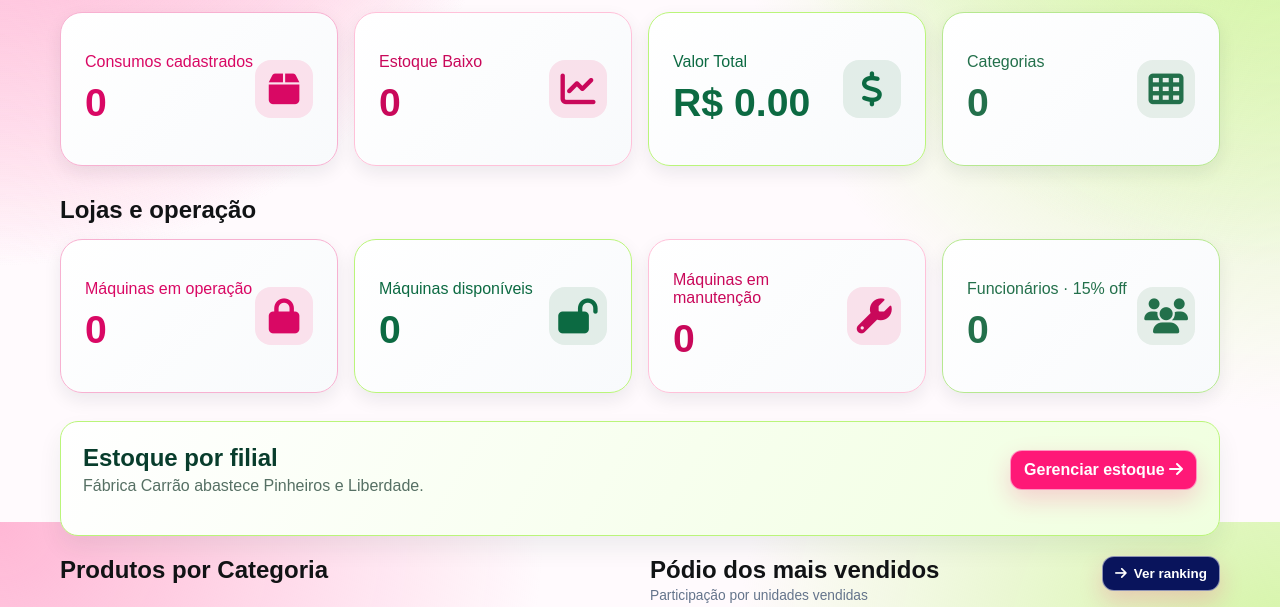
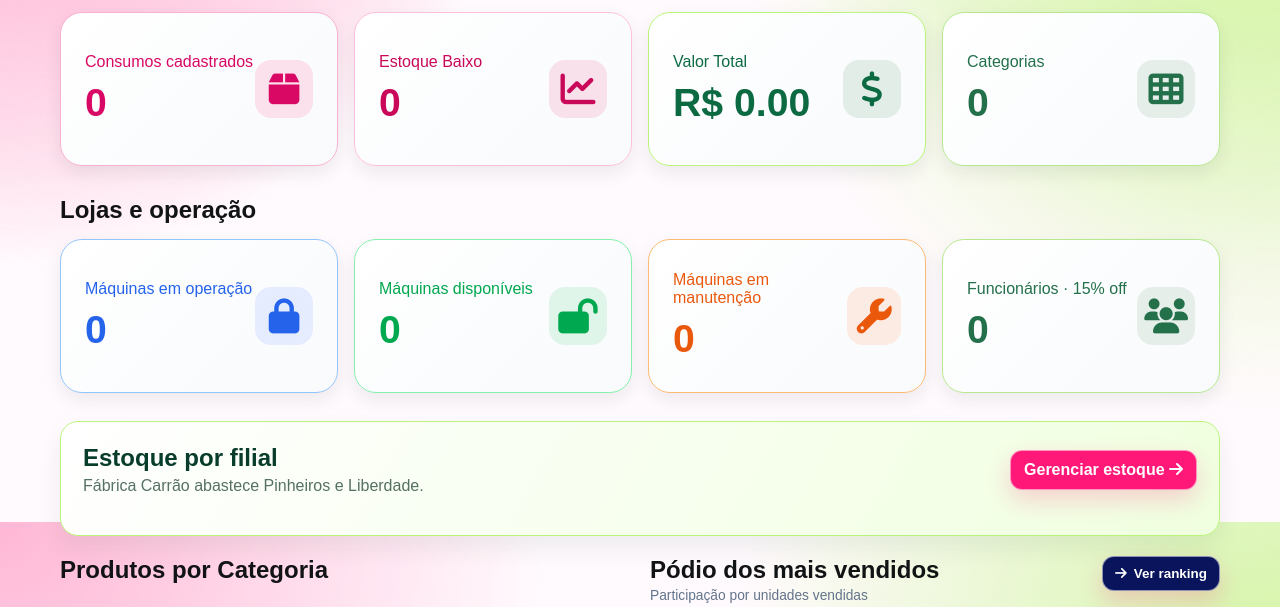
Before and after one commit to kazukiwi/Projeto-Cana-Mania, a FastAPI app: template app/templates/dashboard.html in a window 1280 px wide. Shown: the part 278-885 px from the top of the page. Run offline with FastAPI, Linux system fonts and the light colour scheme; the template is opened without the code that fills it, so the values that code supplies are empty.

Commit message:
Atualizar estilos de status das máquinas e ajustar links de CSS nas páginas de armários e dashboard

```diff
--- a/app/static/css/dashboard.css
+++ b/app/static/css/dashboard.css
@@ -215,6 +215,12 @@ body.dashboard-navigating {
 .verde { border: 1px solid #9ae6b4; color: #16a34a; }
 .vermelho { border: 1px solid #fca5a5; color: #dc2626; }
 .roxo { border: 1px solid #d8b4fe; color: #9333ea; }
+.maquinas-ocupadas { border-color: #93c5fd !important; color: #2563eb !important; }
+.maquinas-disponiveis { border-color: #86efac !important; color: #00a84f !important; }
+.maquinas-manutencao { border-color: #fdba74 !important; color: #ea580c !important; }
+html[data-theme="dark"] .dashboard .maquinas-ocupadas { border-color: #3b73f6 !important; color: #7eacff !important; }
+html[data-theme="dark"] .dashboard .maquinas-disponiveis { border-color: #00a84f !important; color: #4ade80 !important; }
+html[data-theme="dark"] .dashboard .maquinas-manutencao { border-color: #ea580c !important; color: #fb923c !important; }
 
 .bottom {
     display: grid;
--- a/app/templates/armarios/index.html
+++ b/app/templates/armarios/index.html
@@ -6,7 +6,7 @@
     <meta name="viewport" content="width=device-width, initial-scale=1.0">
     <link rel="icon" href="/static/img/image.ico" type="image/x-icon">
     <title>Máquinas | Canamania</title>
-    <link rel="stylesheet" href="/static/css/armarios.css?v=3">
+    <link rel="stylesheet" href="/static/css/armarios.css?v=5">
     <link rel="stylesheet" href="https://cdnjs.cloudflare.com/ajax/libs/font-awesome/6.5.2/css/all.min.css">
     <script src="/static/javascript/confirmar_saida.js" defer></script>
 </head>
--- a/app/templates/dashboard.html
+++ b/app/templates/dashboard.html
@@ -6,7 +6,7 @@
     <meta name="viewport" content="width=device-width, initial-scale=1.0">
     <title>Dashboard Canamania</title>
 
-    <link rel="stylesheet" href="/static/css/dashboard.css?v=dashboard-cantos-4">
+    <link rel="stylesheet" href="/static/css/dashboard.css?v=maquinas-status-5">
     <link rel="stylesheet" href="/static/css/welcome_toast.css?v=1">
     <link rel="stylesheet" href="https://cdnjs.cloudflare.com/ajax/libs/font-awesome/6.5.2/css/all.min.css">
 
@@ -103,7 +103,7 @@
 
         <h2>Lojas e operação</h2>
         <div class="cards">
-            <a class="card card-link azul" href="/maquinas" aria-label="Ver máquinas em operação">
+            <a class="card card-link maquinas-ocupadas" href="/maquinas" aria-label="Ver máquinas em operação">
                 <div>
                     <span>Máquinas em operação</span>
                     <h3 id="armarios-ocupados">{{ armarios_ocupados | default(0) }}</h3>
@@ -111,7 +111,7 @@
                 <i class="fa-solid fa-lock"></i>
             </a>
 
-            <a class="card card-link verde" href="/maquinas" aria-label="Ver máquinas disponíveis">
+            <a class="card card-link maquinas-disponiveis" href="/maquinas" aria-label="Ver máquinas disponíveis">
                 <div>
                     <span>Máquinas disponíveis</span>
                     <h3 id="armarios-disponiveis">{{ armarios_disponiveis | default(0) }}</h3>
@@ -119,7 +119,7 @@
                 <i class="fa-solid fa-lock-open"></i>
             </a>
 
-            <a class="card card-link vermelho" href="/maquinas" aria-label="Ver máquinas em manutenção">
+            <a class="card card-link maquinas-manutencao" href="/maquinas" aria-label="Ver máquinas em manutenção">
                 <div>
                     <span>Máquinas em manutenção</span>
                     <h3 id="armarios-manutencao">{{ armarios_manutencao | default(0) }}</h3>
```
Also changed, not shown: app/static/css/armarios.css (+10 -5 lines).
